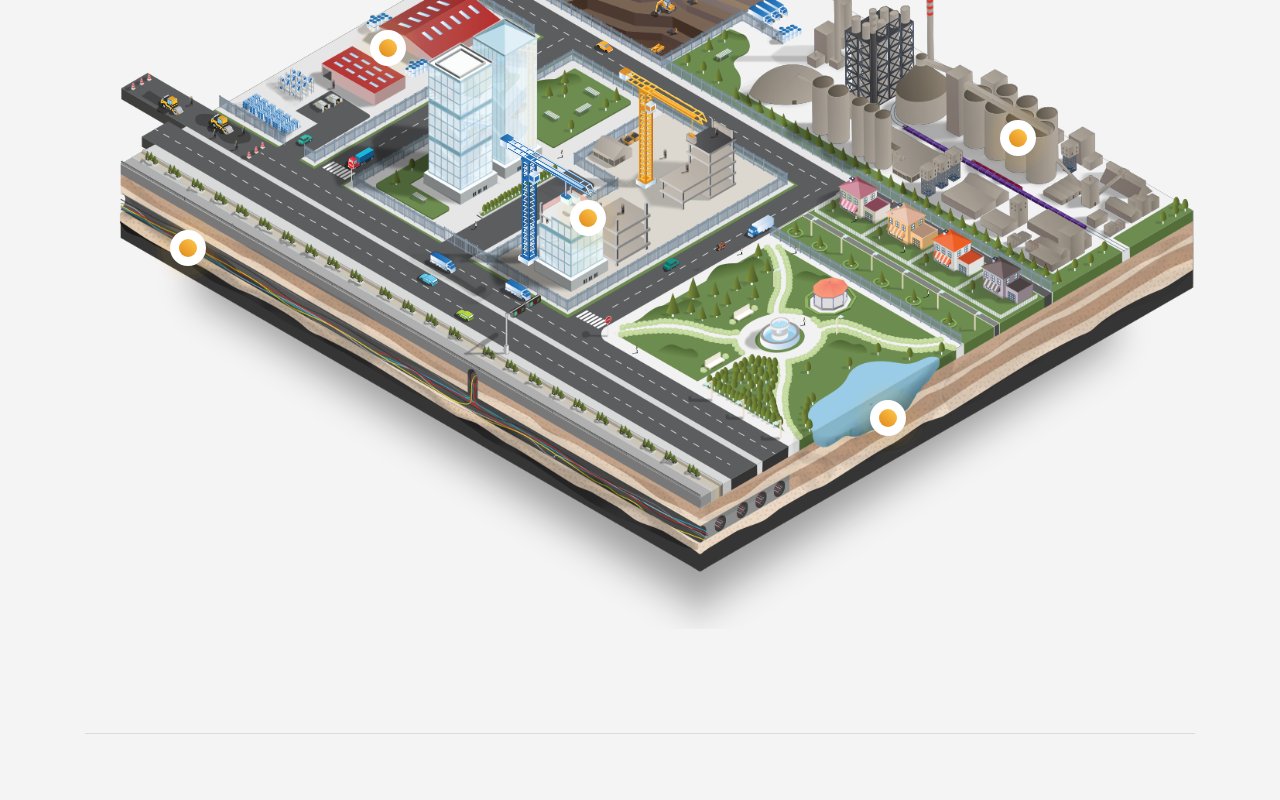
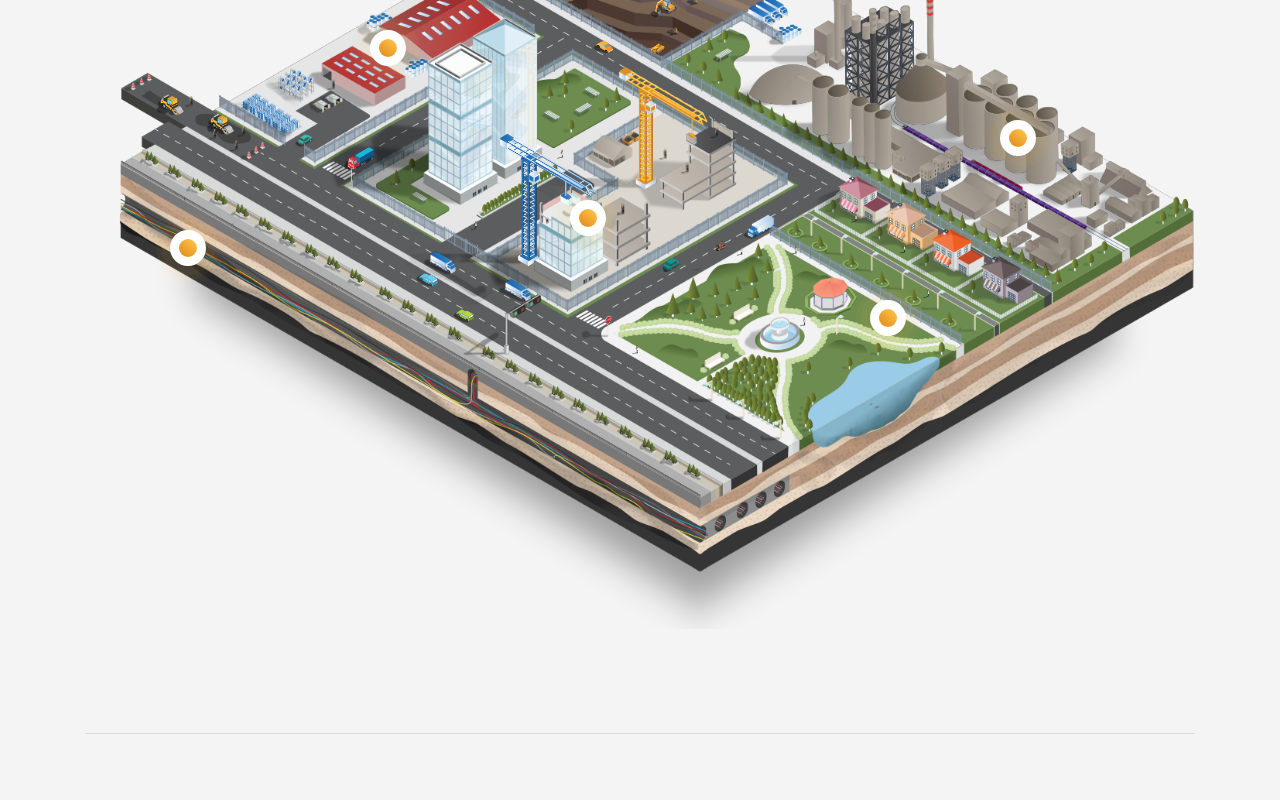
Before and after one commit to landodesign/testbed, a website: page src/index.html in a window 1280 px wide. Shown: the part 5574-6374 px from the top of the page. Drawn offline with nearby package versions, Linux system fonts and the light colour scheme.

Commit message:
hotspots new coordinates

```diff
--- a/src/scss/_lottie.scss
+++ b/src/scss/_lottie.scss
@@ -122,7 +122,7 @@
             }
             &#point5{
                 position: absolute;
-                top: 550px;
+                top: 450px;
                 left: 800px;
             }
         }
```
Also changed, not shown: src/css/style.css.
